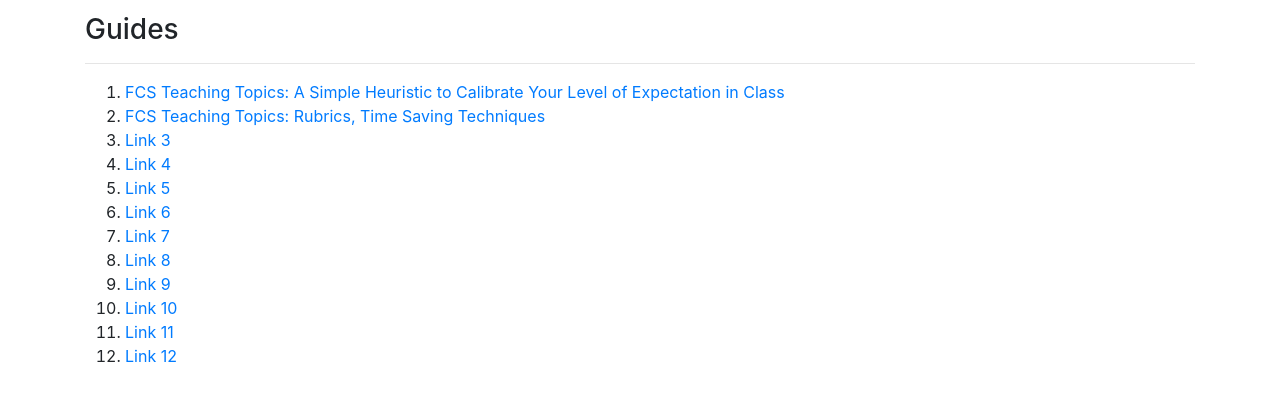
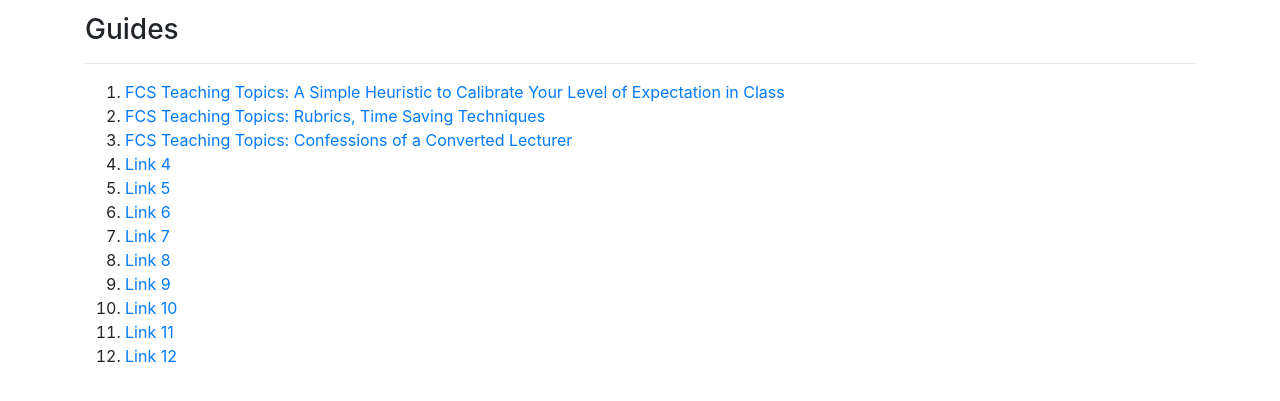
Before and after one commit to dal-csed/teaching-guides, a website: page index.html in a window 1280 px wide. Shown: the part 193-594 px from the top of the page. Drawn offline with Linux system fonts and the light colour scheme.

Commit message:
Page 3 in home page

```diff
--- a/index.html
+++ b/index.html
@@ -58,7 +58,7 @@
     <ol>
       <li><a href="topic_1.html">FCS Teaching Topics: A Simple Heuristic to Calibrate Your Level of Expectation in Class</a></li>
       <li><a href="topic_2.html">FCS Teaching Topics: Rubrics, Time Saving Techniques</a></li>
-      <li><a href="">Link 3</a></li>
+      <li><a href="topic_3.html">FCS Teaching Topics: Confessions of a Converted Lecturer</a></li>
       <li><a href="">Link 4</a></li>
       <li><a href="">Link 5</a></li>
       <li><a href="">Link 6</a></li>
```
